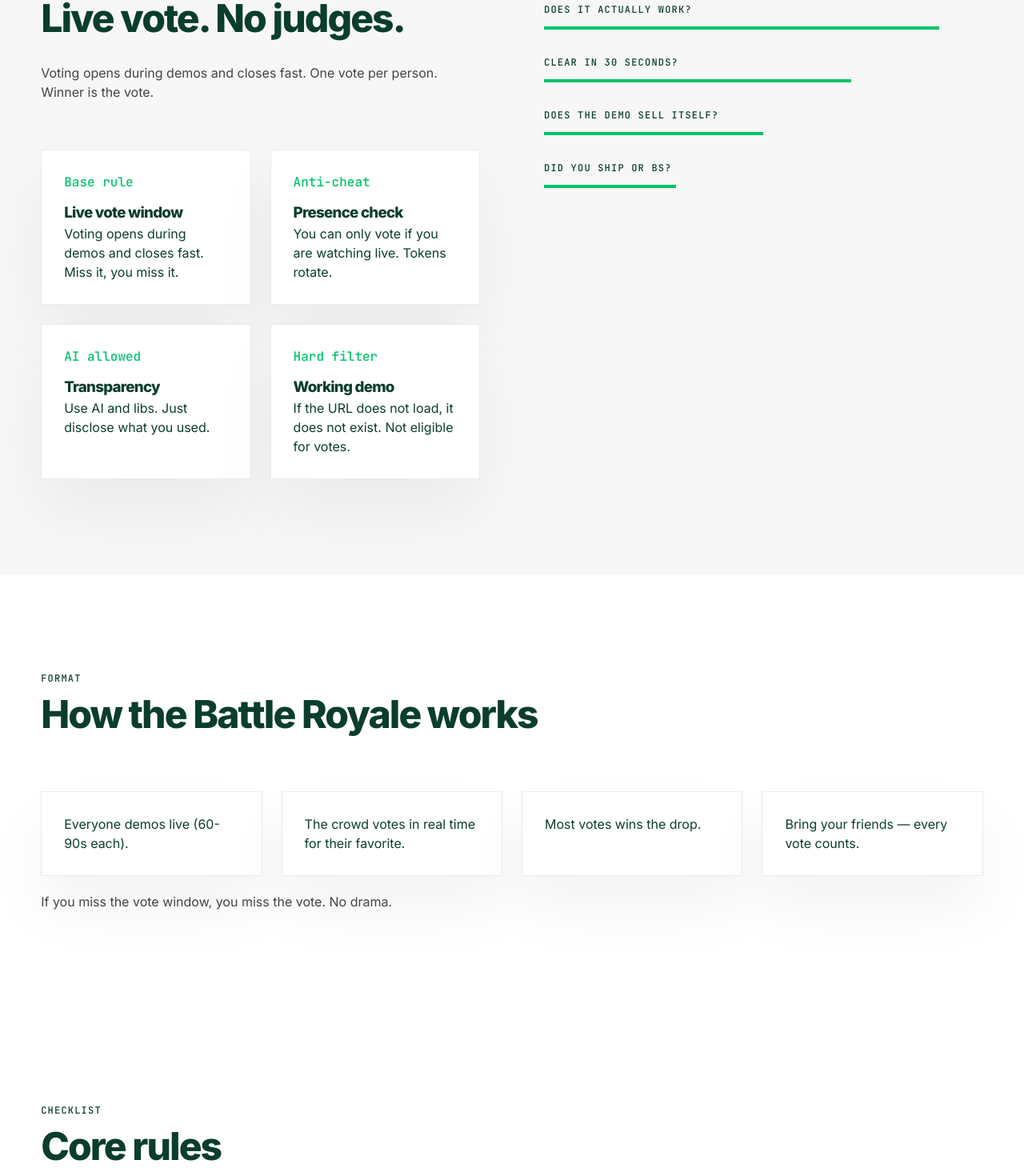
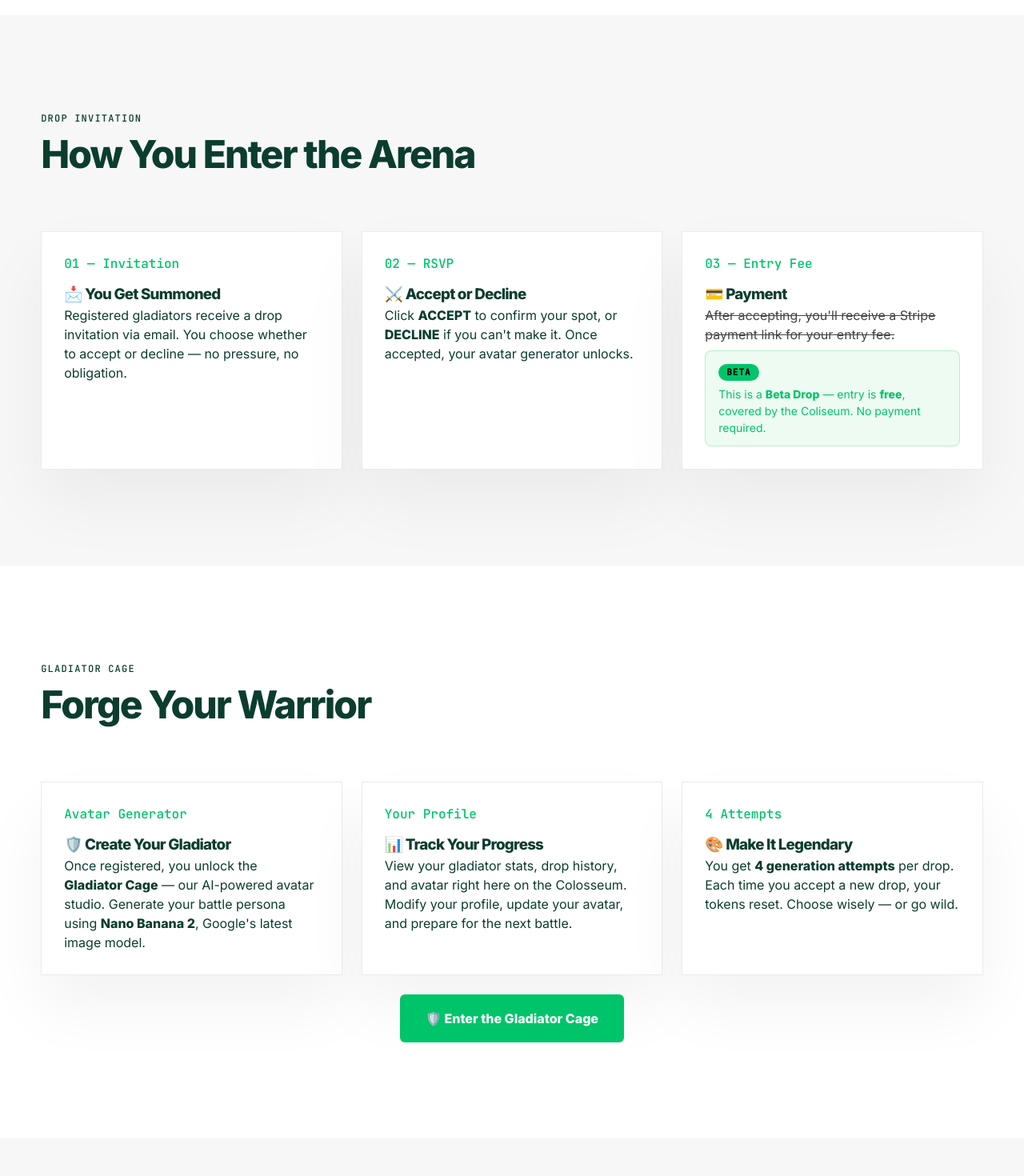
Before and after one commit to Oruga420/vibe_arena, a Next.js app: page /judging in a window 1280 px wide. Shown: the part 1271-2741 px from the top of the page at 80% size. Built offline with nearby package versions, Linux system fonts and the light colour scheme; a web font is replaced by a local one.

Commit message:
feat: merge Protocol + Rules into one page, add Drop Invitation, Entry Fee, and Gladiator Cage sections

```diff
--- a/app/judging/page.js
+++ b/app/judging/page.js
@@ -6,22 +6,26 @@ import { buildDropTokens, formatTemplate } from "../../components/dropFormat";
 import { useLanguage } from "../../components/LanguageProvider";
 import useDropStatus from "../../components/useDropStatus";
 
-export default function JudgingPage() {
+export default function RulesPage() {
     const { t } = useLanguage();
     const { data } = useDropStatus("slow");
+    const tokens = buildDropTokens(data);
+
+    const steps = t("how.steps.items");
+    const deliveryCards = t("how.delivery.cards");
     const cards = t("judging.weights.cards");
     const entryItems = t("judging.entry.items");
     const checklist = t("judging.checklist.items");
     const formatItems = t("judging.format.items");
     const dqItems = t("judging.autoDQ.items");
-    const tokens = buildDropTokens(data);
 
     return (
         <main>
+            {/* ═══════ HERO ═══════ */}
             <section className="page-hero">
                 <div>
                     <p className="mono" style={{ color: "var(--primary-green)", marginBottom: "12px" }}>
-                        {t("judging.hero.tag")}
+                        THE PROTOCOL & RULES
                     </p>
                     <h1>{t("judging.hero.title")}</h1>
                     <p>{t("judging.hero.body")}</p>
@@ -29,14 +33,110 @@ export default function JudgingPage() {
                         <Link href="/apply" className="btn-primary">
                             {t("judging.hero.primary")}
                         </Link>
-                        <Link href="/how" className="btn-ghost">
-                            {t("judging.hero.secondary")}
-                        </Link>
                     </div>
                 </div>
             </section>
 
+            {/* ═══════ 1. THE PROTOCOL — 4 STEPS ═══════ */}
             <section className="section">
+                <div className="section-header">
+                    <p className="mono">{t("how.steps.label")}</p>
+                    <h2>{t("how.steps.title")}</h2>
+                </div>
+                <div className="grid-4">
+                    {Array.isArray(steps) &&
+                        steps.map((step) => (
+                            <div className="card" key={step.title}>
+                                <span className="card-num">{step.num}</span>
+                                <h3>{step.title}</h3>
+                                <p>{step.body}</p>
+                            </div>
+                        ))}
+                </div>
+            </section>
+
+            {/* ═══════ 2. DROP INVITATION FLOW ═══════ */}
+            <section className="section section-muted">
+                <div className="section-header">
+                    <p className="mono">DROP INVITATION</p>
+                    <h2>How You Enter the Arena</h2>
+                </div>
+                <div className="cards-grid">
+                    <div className="card-link">
+                        <span>01 — Invitation</span>
+                        <h3>📩 You Get Summoned</h3>
+                        <p>Registered gladiators receive a drop invitation via email. You choose whether to accept or decline — no pressure, no obligation.</p>
+                    </div>
+                    <div className="card-link">
+                        <span>02 — RSVP</span>
+                        <h3>⚔️ Accept or Decline</h3>
+                        <p>Click <strong>ACCEPT</strong> to confirm your spot, or <strong>DECLINE</strong> if you can't make it. Once accepted, your avatar generator unlocks.</p>
+                    </div>
+                    <div className="card-link">
+                        <span>03 — Entry Fee</span>
+                        <h3>💳 Payment</h3>
+                        <div>
+                            <p style={{ textDecoration: "line-through", color: "var(--text-muted)", marginBottom: "8px" }}>
+                                After accepting, you'll receive a Stripe payment link for your entry fee.
+                            </p>
+                            <div style={{
+                                background: "rgba(34, 197, 94, 0.08)",
+                                border: "1px solid rgba(34, 197, 94, 0.25)",
+                                borderRadius: "8px",
+                                padding: "12px 16px",
+                            }}>
+                                <span style={{
+                                    display: "inline-block",
+                                    background: "var(--primary-green)",
+                                    color: "#000",
+                                    padding: "2px 10px",
+                                    borderRadius: "100px",
+                                    fontSize: "11px",
+                                    fontWeight: 700,
+                                    letterSpacing: "1px",
+                                    marginBottom: "6px",
+                                }}>BETA</span>
+                                <p style={{ color: "var(--primary-green)", fontSize: "14px", margin: 0 }}>
+                                    This is a <strong>Beta Drop</strong> — entry is <strong>free</strong>, covered by the Coliseum. No payment required.
+                                </p>
+                            </div>
+                        </div>
+                    </div>
+                </div>
+            </section>
+
+            {/* ═══════ 3. GLADIATOR CAGE — AVATAR CREATION ═══════ */}
+            <section className="section">
+                <div className="section-header">
+                    <p className="mono">GLADIATOR CAGE</p>
+                    <h2>Forge Your Warrior</h2>
+                </div>
+                <div className="cards-grid">
+                    <div className="card-link">
+                        <span>Avatar Generator</span>
+                        <h3>🛡️ Create Your Gladiator</h3>
+                        <p>Once registered, you unlock the <strong>Gladiator Cage</strong> — our AI-powered avatar studio. Generate your battle persona using <strong>Nano Banana 2</strong>, Google's latest image model.</p>
+                    </div>
+                    <div className="card-link">
+                        <span>Your Profile</span>
+                        <h3>📊 Track Your Progress</h3>
+                        <p>View your gladiator stats, drop history, and avatar right here on the Colosseum. Modify your profile, update your avatar, and prepare for the next battle.</p>
+                    </div>
+                    <div className="card-link">
+                        <span>4 Attempts</span>
+                        <h3>🎨 Make It Legendary</h3>
+                        <p>You get <strong>4 generation attempts</strong> per drop. Each time you accept a new drop, your tokens reset. Choose wisely — or go wild.</p>
+                    </div>
+                </div>
+                <div style={{ textAlign: "center", marginTop: "24px" }}>
+                    <Link href="https://vibecodingcolosseum-image-prompts.vercel.app/" className="btn-primary" style={{ display: "inline-block" }}>
+                        🛡️ Enter the Gladiator Cage
+                    </Link>
+                </div>
+            </section>
+
+            {/* ═══════ 4. ENTRY RULES ═══════ */}
+            <section className="section section-muted">
                 <div className="section-header">
                     <p className="mono">{t("judging.entry.label")}</p>
                     <h2>{formatTemplate(t("judging.entry.title"), tokens)}</h2>
@@ -52,6 +152,25 @@ export default function JudgingPage() {
                 <p className="rules-note">{formatTemplate(t("judging.entry.note"), tokens)}</p>
             </section>
 
+            {/* ═══════ 5. WHAT TO DELIVER ═══════ */}
+            <section className="section">
+                <div className="section-header">
+                    <p className="mono">{t("how.delivery.label")}</p>
+                    <h2>{t("how.delivery.title")}</h2>
+                </div>
+                <div className="cards-grid">
+                    {Array.isArray(deliveryCards) &&
+                        deliveryCards.map((card) => (
+                            <div className="card-link" key={card.title}>
+                                <span>{card.tag}</span>
+                                <h3>{card.title}</h3>
+                                <p>{card.body}</p>
+                            </div>
+                        ))}
+                </div>
+            </section>
+
+            {/* ═══════ 6. HOW VOTING WORKS ═══════ */}
             <section className="section section-muted">
                 <div className="judging-grid">
                     <div>
@@ -80,6 +199,7 @@ export default function JudgingPage() {
                 </div>
             </section>
 
+            {/* ═══════ 7. BATTLE ROYALE FORMAT ═══════ */}
             <section className="section">
                 <div className="section-header">
                     <p className="mono">{t("judging.format.label")}</p>
@@ -96,7 +216,8 @@ export default function JudgingPage() {
                 <p className="rules-note">{t("judging.format.note")}</p>
             </section>
 
-            <section className="section">
+            {/* ═══════ 8. BASE RULES CHECKLIST ═══════ */}
+            <section className="section section-muted">
                 <div className="section-header">
                     <p className="mono">{t("judging.checklist.label")}</p>
                     <h2>{t("judging.checklist.title")}</h2>
@@ -113,7 +234,8 @@ export default function JudgingPage() {
                 </div>
             </section>
 
-            <section className="section section-muted">
+            {/* ═══════ 9. AUTO-DQ ═══════ */}
+            <section className="section">
                 <div className="section-header">
                     <p className="mono">{t("judging.autoDQ.label")}</p>
                     <h2>{t("judging.autoDQ.title")}</h2>
--- a/components/Nav.jsx
+++ b/components/Nav.jsx
@@ -16,7 +16,6 @@ export default function Nav() {
     const navItems = useMemo(
         () => [
             { label: t("nav.home"), href: "/" },
-            { label: t("nav.how"), href: "/how" },
             { label: t("nav.judging"), href: "/judging" },
             { label: t("nav.voteGuide"), href: "/voting-guide" },
             { label: "Dex", href: "/gladiators" }
```
Also changed, not shown: app/how/page.js (+2 -63 lines).
